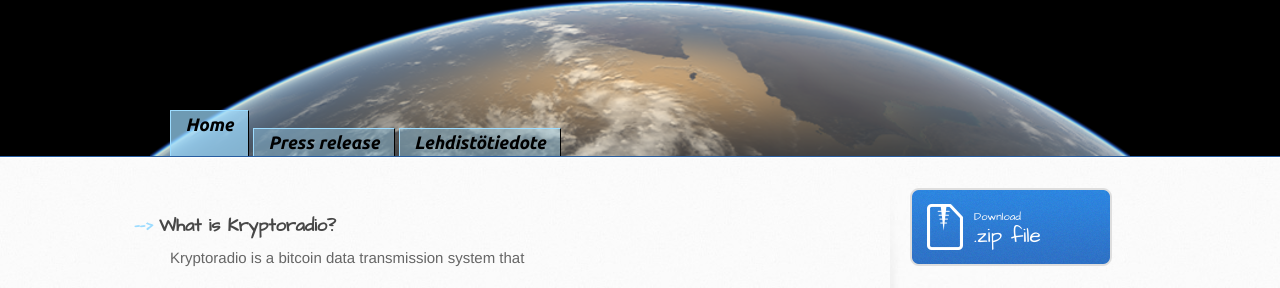
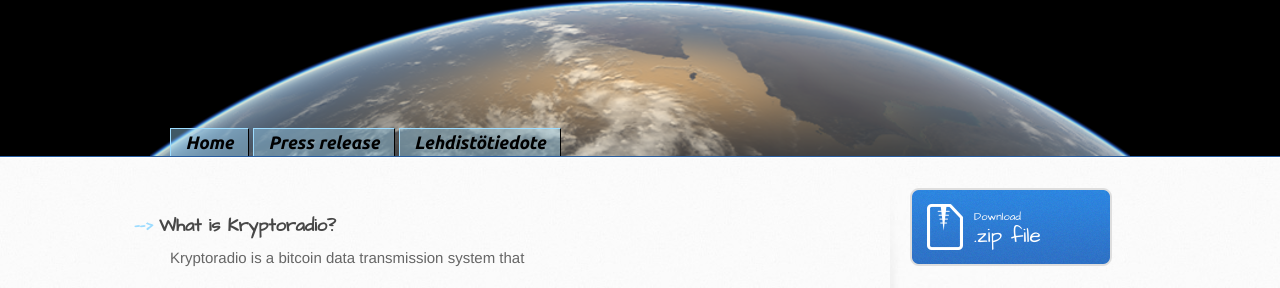
Before and after one commit to koodilehto/kryptoradio, a Jekyll site: the page built from index.html, in a window 1280 px wide. Shown: the part 214-502 px from the top of the page. Built offline with Jekyll 4.4.1, drawn with Linux system fonts in a browser that asks for light colours.

Commit message:
Fix navigation active page class

```diff
--- a/_layouts/layout.html
+++ b/_layouts/layout.html
@@ -29,9 +29,9 @@
       </div>
       <nav>
 	<ul>
-          <li {% if page.url == '/' %}class="selected"{% endif %}><a href="/">Home</a></li>
-          <li {% if page.url == '/press/' %}class="selected"{% endif %}><a href="/press.html">Press release</a></li>
-          <li {% if page.url == '/lehdisto/' %}class="selected"{% endif %}><a href="/lehdisto.html">Lehdistötiedote</a></li>
+          <li {% if page.url == '/index.html' %}class="selected"{% endif %}><a href="/">Home</a></li>
+          <li {% if page.url == '/press.html' %}class="selected"{% endif %}><a href="/press">Press release</a></li>
+          <li {% if page.url == '/lehdisto.html' %}class="selected"{% endif %}><a href="/lehdisto">Lehdistötiedote</a></li>
 	</ul>
       </nav>
     </header>
```
